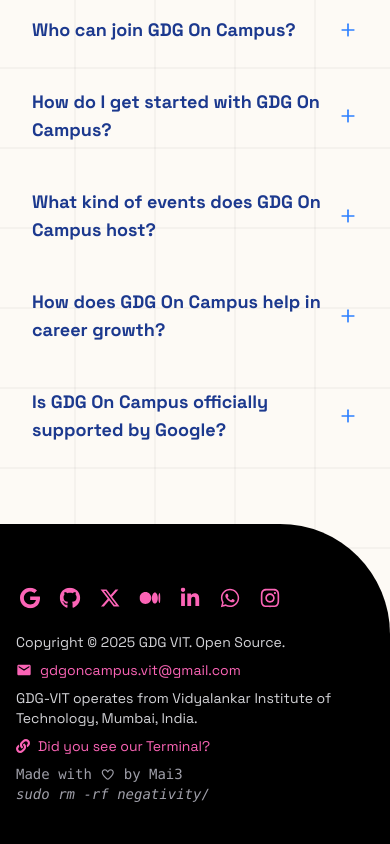
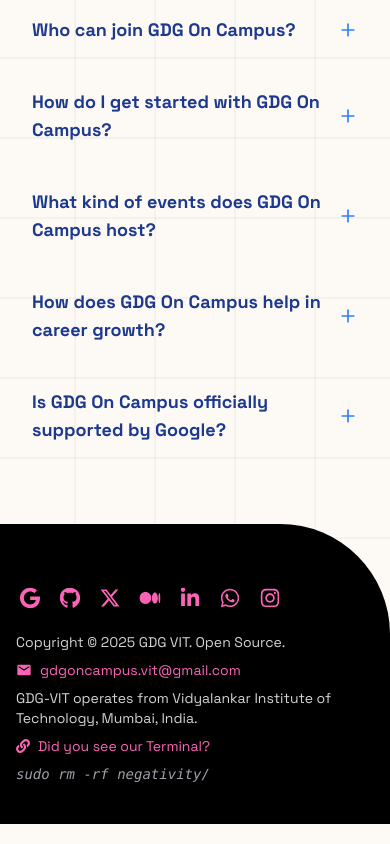
Before and after one commit to maitri-dalvi/gdgvit-web, a Next.js app: page / in a window 390 px wide. Shown: the part 9907-10751 px from the top of the page. Built offline with nearby package versions, Linux system fonts and the light colour scheme.

Commit message:
remove: footer line

```diff
--- a/src/components/Footer.tsx
+++ b/src/components/Footer.tsx
@@ -72,7 +72,7 @@ const Footer = () => {
         </a>
 
         {/* Terminal Style Tagline */}
-        <p className="text-sm sm:text-lg text-zinc-400 font-mono">Made with <i className="fa-regular fa-heart text-xs sm:text-sm"></i> by Mai3</p>
+        {/* <p className="text-sm sm:text-lg text-zinc-400 font-mono">Made with <i className="fa-regular fa-heart text-xs sm:text-sm"></i> by Mai3</p> */}
         <p className="text-sm sm:text-lg text-zinc-400 italic font-mono">sudo rm -rf negativity/</p>
       </div>
     </footer>
```
